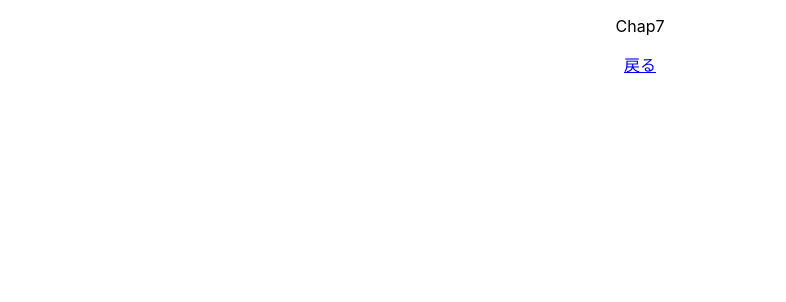
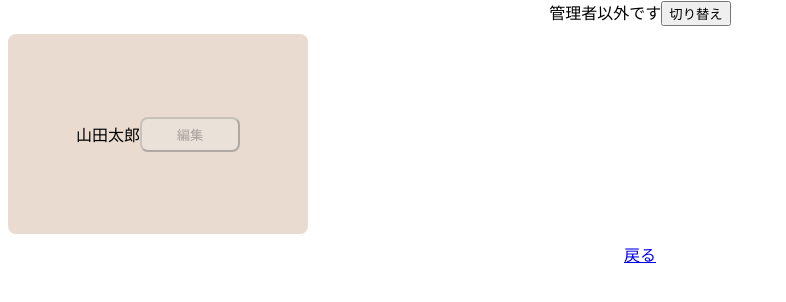
Before and after one commit to hiro881213/react-app, a React (Create React App) app: page /page4 in a window 1280 px wide. Shown: the top 302 px of the page, without its empty margins (0-786 px from the left). Built offline with nearby package versions, Linux system fonts and the light colour scheme.

Commit message:
Propsのバケツリレー

```diff
--- a/src/Page4.jsx
+++ b/src/Page4.jsx
@@ -1,11 +1,26 @@
-// import { useState } from "react";
-// import { Card } from
+import { useState } from "react";
+import { Card } from "./components/chap7_child/Card"
 
 export const Page4 = () => {
 
+    // 管理者フラグ
+    const [isAdmin, setIsAdmin] = useState(false);
+
+    // [切り替え]押下時
+    const onClickSwitch = () => setIsAdmin(!isAdmin);
+
     return (
         <>
-            <p>Chap7</p>
+            <div>
+                {
+                    isAdmin ?
+                        <span>管理者です</span> : <span>管理者以外です</span>
+                }
+
+                <button onClick = {onClickSwitch}>切り替え</button>
+                <Card isAdmin = {isAdmin} />
+            </div>
+
             <a href = '../Page3'>戻る</a>
         </>
     );
--- /dev/null
+++ b/src/components/chap7_child/Card.jsx
@@ -0,0 +1,28 @@
+import { EditButton } from "./EditButton";
+
+const style = {
+    width: "300px",
+    height: "200px",
+    margin: "8px",
+    borderRadius: "8px",
+    backgroundColor: "#E9DBD0",
+    display: "flex",
+    justifyDirection: "column",
+    justifyContent: "center",
+    alignItems: "center"
+};
+
+export const Card = props => {
+
+    const { isAdmin } = props;
+
+    return (
+        <>
+            <div style = {style}>
+                <p>山田太郎</p>
+                <EditButton isAdmin = {isAdmin} />
+            </div>
+        </>
+    );
+
+}
--- /dev/null
+++ b/src/components/chap7_child/EditButton.jsx
@@ -0,0 +1,15 @@
+const style = {
+    width: "100px",
+    padding: "6px",
+    borderRadius: "8px"
+};
+
+export const EditButton = props => {
+
+    const { isAdmin } = props;
+
+    return (
+        <button style = {style} disabled = {!isAdmin}>編集</button>
+    );
+
+};
```
